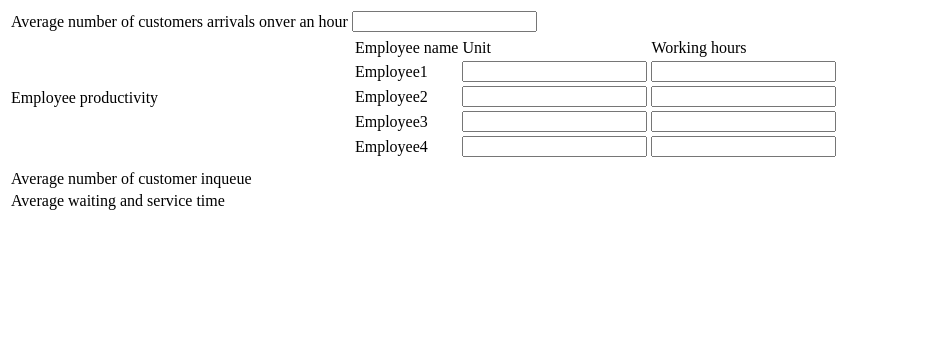
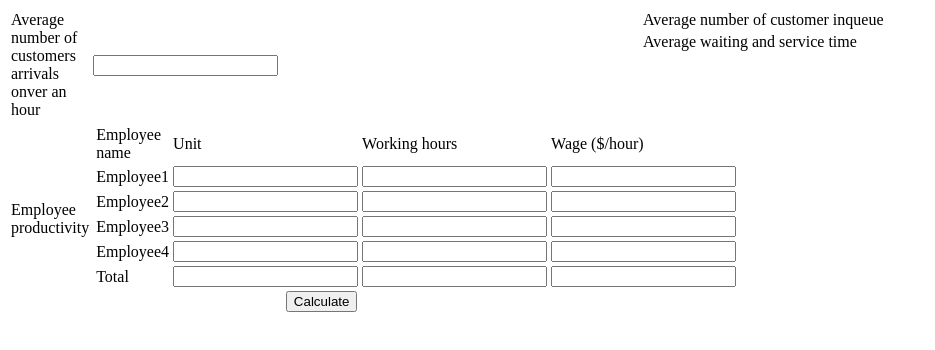
Before and after one commit to ttkien/check-in-counter, a plain HTML site: page index.html in a window 1280 px wide. Shown: the whole page, without its empty margins (0-935 px from the left). Drawn offline with nearby package versions, Linux system fonts and the light colour scheme.

Commit message:
done average in queue and service

```diff
--- a/index.html
+++ b/index.html
@@ -1,8 +1,12 @@
 <html>
+
 <head>
     <script src="https://ajax.aspnetcdn.com/ajax/jQuery/jquery-3.3.1.min.js"></script>
 </head>
+
 <body>
+    <div class="row">
+        <div class="column">
             <table>
                 <tr>
                     <td>Average number of customers arrivals onver an hour</td>
@@ -18,26 +22,42 @@
                                 <td>Employee name</td>
                                 <td>Unit</td>
                                 <td>Working hours</td>
+                                <td>Wage ($/hour)</td>
                             </tr>
                             <tr>
                                 <td>Employee1</td>
-              <td><input type="text" name="employee1_unit" class="unit"/></td>
-              <td><input type="text" name="employee1_workinghours" class="workinghours"/></td>
+                                <td><input type="text" name="employee1_unit" class="unit" /></td>
+                                <td><input type="text" name="employee1_workinghours" class="workinghours" /></td>
+                                <td> <input type="text" name="employee1_wage" class="wage" /></td>
                             </tr>
                             <tr>
                                 <td>Employee2</td>
-                <td><input type="text" name="employee2_unit" class="unit"/></td>
-                <td><input type="text" name="employee2_workinghours" class="workinghours"/></td>
+                                <td><input type="text" name="employee2_unit" class="unit" /></td>
+                                <td><input type="text" name="employee2_workinghours" class="workinghours" /></td>
+                                <td> <input type="text" name="employee2_wage" class="wage" /></td>
                             </tr>
                             <tr>
                                 <td>Employee3</td>
-                <td><input type="text" name="employee3_unit" class="unit"/></td>
-              <td><input type="text" name="employee3_workinghours" class="workinghours"/></td>
+                                <td><input type="text" name="employee3_unit" class="unit" /></td>
+                                <td><input type="text" name="employee3_workinghours" class="workinghours" /></td>
+                                <td> <input type="text" name="employee3_wage" class="wage" /></td>
                             </tr>
                             <tr>
                                 <td>Employee4</td>
-                <td><input type="text" name="employee4_unit" class="unit"/></td>
-              <td><input type="text" name="employee4_workinghours" class="workinghours"/></td>
+                                <td><input type="text" name="employee4_unit" class="unit" /></td>
+                                <td><input type="text" name="employee4_workinghours" class="workinghours" /></td>
+                                <td> <input type="text" name="employee4_wage" class="wage" /></td>
+                            </tr>
+                            <tr>
+                                <td>Total</td>
+                                <td><input type="text" name="total_unit" readonly /></td>
+                                <td><input type="text" name="total_workinghours" readonly /></td>
+                                <td><input type="text" name="total_wage" readonly /></td>
+                            </tr>
+                            <tr>
+                                <td colspan="3" style="text-align:center;margin: auto">
+                                    <div><button onclick="onCalculate();">Calculate</button></div>
+                                </td>
                             </tr>
                         </table>
                     </td>
@@ -47,6 +67,9 @@
                 </tr>
 
             </table>
+
+        </div>
+        <div class="column">
 
             <table>
                 <tr>
@@ -59,13 +82,14 @@
                 </tr>
 
             </table>
+        </div>
+    </div>
 </body>
 <script type="text/javascript">
     let e = 2.71828
 
-  function factorial(num)
-{
-    var rval=1;
+    function factorial(num) {
+        var rval = 1;
         for (var i = 2; i <= num; i++)
             rval = rval * i;
         return rval;
@@ -86,8 +110,60 @@
     }
 
     function calculateAverageWaitingAndServiceTime(lamda, u) {
-    return lamda / (u * (u - lamda)) + 1 / u
+        let a =  (u * (u - lamda))
+        console.log(a);
+        let b = 1/u
+        console.log(b);
+
+        return (lamda / a)  + b
+    }
+
+    function onCalculate() {
+        let count = 4;
+        let totalUnit = 0;
+        let totalWorkingHours = 0;
+        let totalSalary = 0;
+
+        for (var i = 1; i <= count; i++) {
+            let unit = $("*[name='employee" + i + "_unit']").val();
+            let workingHours = $("*[name='employee" + i + "_workinghours']").val();
+            let wage = $("*[name='employee" + i + "_wage']").val();
+
+            let isInvalue = unit == '' || workingHours == '' || wage == ''
+            if (isInvalue == false) {
+                totalUnit += unit;
+                totalWorkingHours += workingHours;
+                totalSalary = workingHours * wage;
+            }
+        }
+
+        $("*[name='total_unit']").val(totalUnit);
+        $("*[name='total_workinghours']").val(totalWorkingHours);
+        $("*[name='total_wage']").val(totalSalary);
+
+        let u = totalUnit / totalWorkingHours;
+        let lamda = $("*[name='lamda']").val()
+
+        let average_numer_in_queue = calculateAverageNumberInQueue(lamda, u);
+        $("*[id='average_numer_in_queue']").html(average_numer_in_queue);
+
+        let average_waiting_and_service_time = calculateAverageWaitingAndServiceTime(lamda, u);
+        $("*[id='average_waiting_and_service_time']").html(average_waiting_and_service_time);
     }
 
 </script>
+<style>
+    .column {
+        float: left;
+        width: 50%;
+    }
+
+    /* Clear floats after the columns */
+    .row:after {
+        content: "";
+        display: table;
+        clear: both;
+    }
+</style>
+
 </html>
```
Lines whose indentation alone changed are shown as unchanged.
